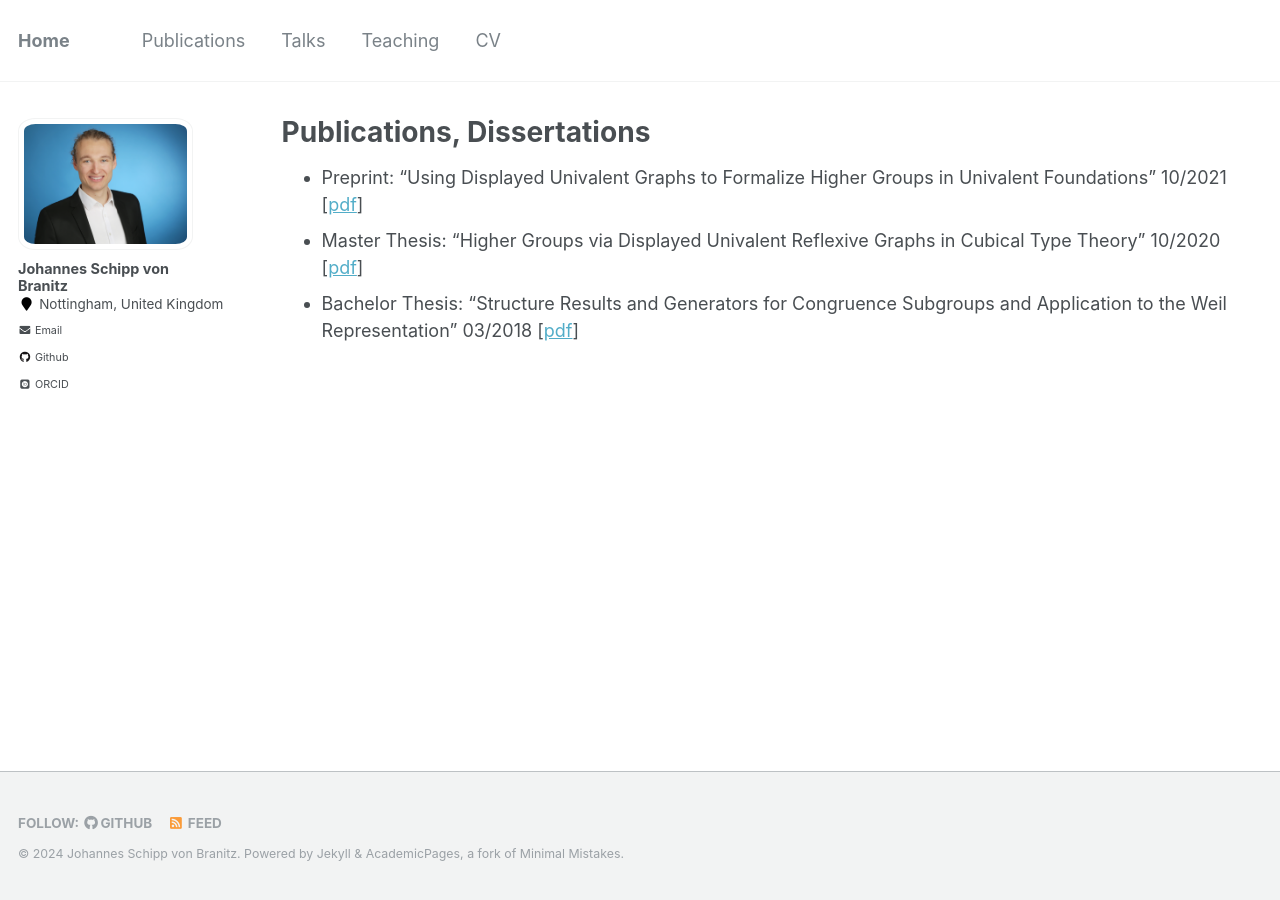
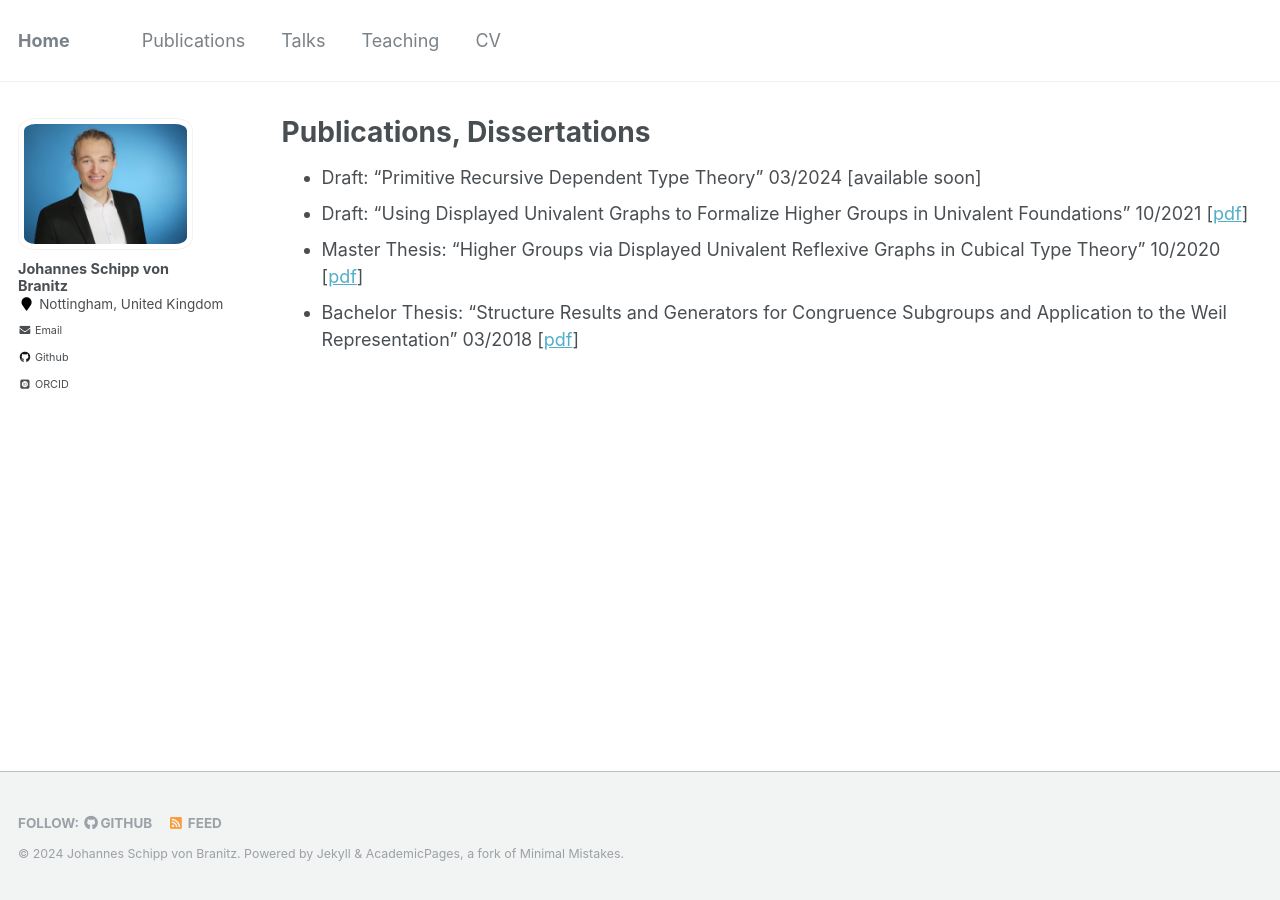
Before and after one commit to Schippmunk/Schippmunk.github.io, a Jekyll site: the page built from _pages/publications.md, in a window 1280 px wide. Built offline with Jekyll 4.4.1, drawn with Linux system fonts in a browser that asks for light colours; some web fonts are replaced.

Commit message:
prtt remark and talk

```diff
--- a/_pages/publications.md
+++ b/_pages/publications.md
@@ -4,7 +4,7 @@
 permalink: /publications/
 author_profile: true
 ---
-
-* Preprint: "Using Displayed Univalent Graphs to Formalize Higher Groups in Univalent Foundations" 10/2021 [[pdf](/files/durgs.pdf)]
+* Draft: "Primitive Recursive Dependent Type Theory" 03/2024 [available soon]
+* Draft: "Using Displayed Univalent Graphs to Formalize Higher Groups in Univalent Foundations" 10/2021 [[pdf](/files/durgs.pdf)]
 * Master Thesis: "Higher Groups via Displayed Univalent Reflexive Graphs in Cubical Type Theory" 10/2020 [[pdf](/files/master.pdf)]
 * Bachelor Thesis: "Structure Results and Generators for Congruence Subgroups and Application to the Weil Representation" 03/2018 [[pdf](/files/bachelor.pdf)]
```
